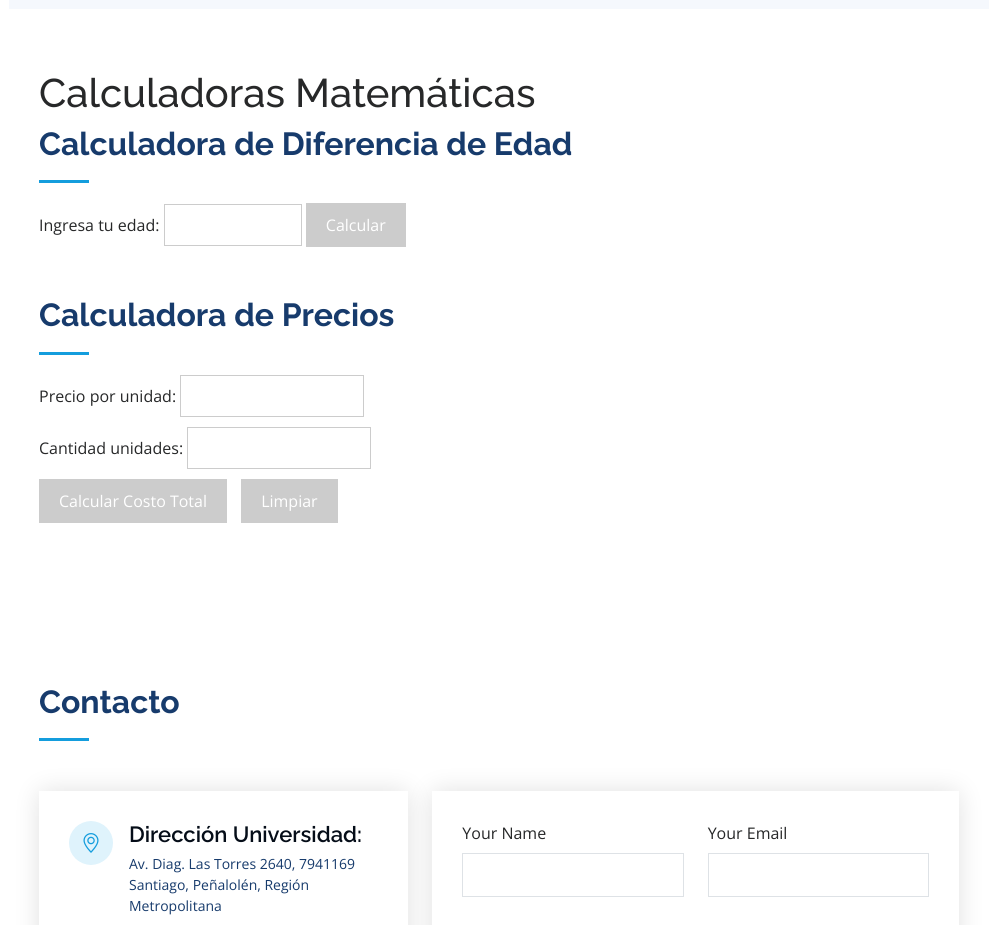
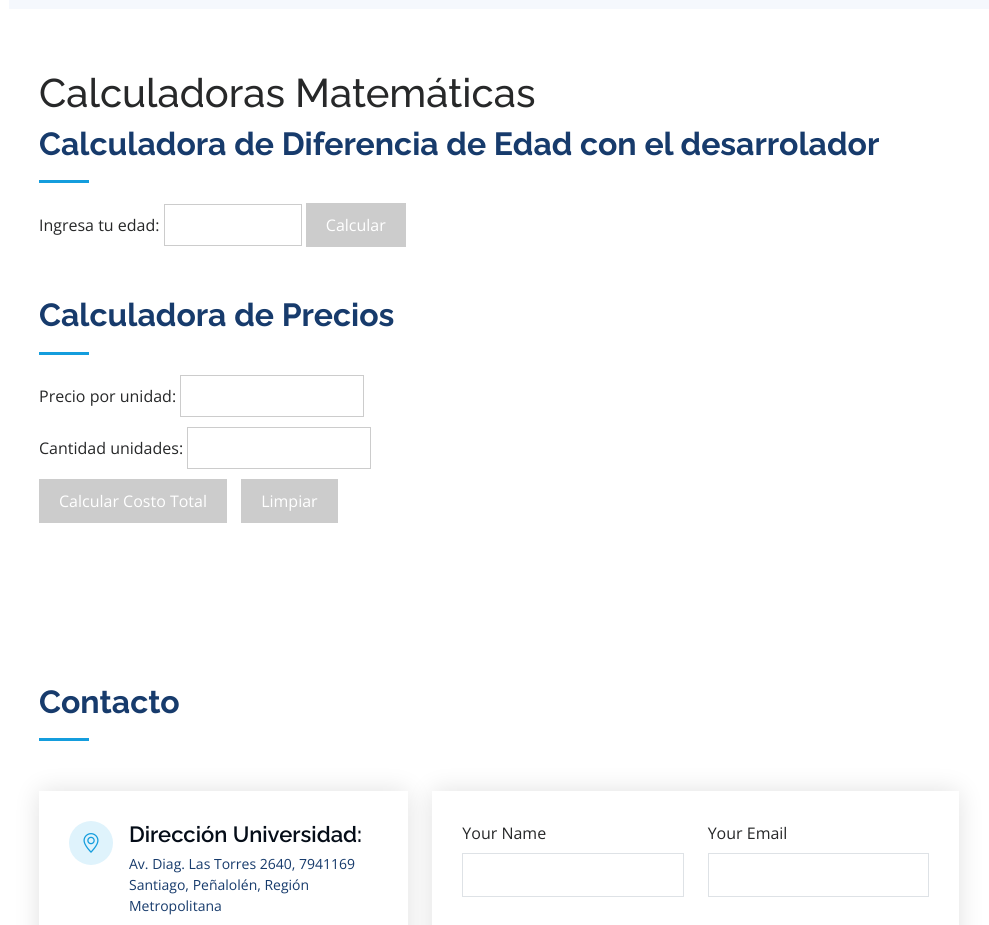
Before and after one commit to mselaive/portafoliotest, a plain HTML site: page index.html in a window 1280 px wide. Shown: the part 4000-4925 px from the top of the page, without its empty margins (291-1280 px from the left). Drawn offline with nearby package versions, Linux system fonts and the light colour scheme.

Commit message:
tercer intento

```diff
--- a/index.html
+++ b/index.html
@@ -369,7 +369,7 @@
 
         <div class="section-title">
           <h1>Calculadoras Matemáticas</h2>
-          <h2>Calculadora de Diferencia de Edad</h1>
+          <h2>Calculadora de Diferencia de Edad con el desarrolador</h1>
 
             <label for="edadUsuario">Ingresa tu edad:</label>
             <input type="text" id="edadUsuario" class="input-edad">
```
